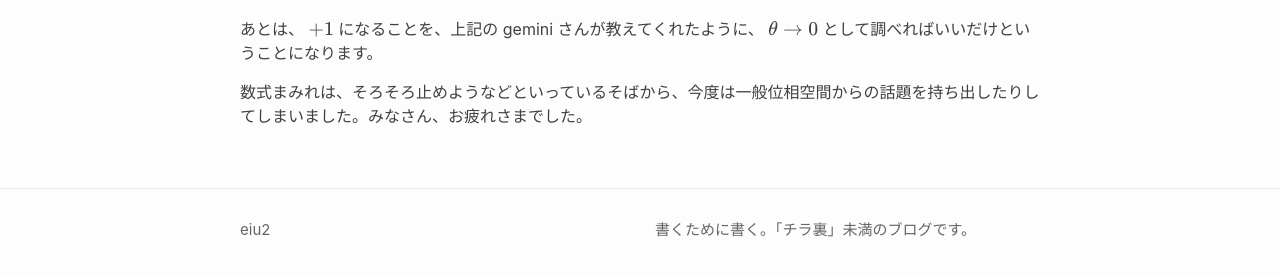
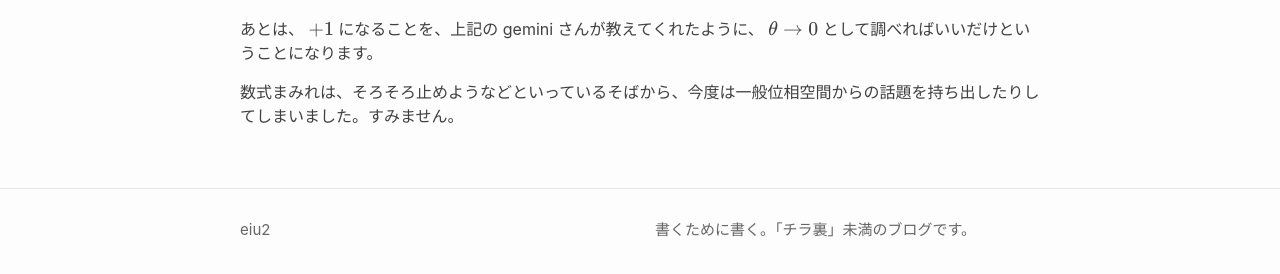
Before and after one commit to eiu2/eiu2.github.com, a Jekyll site: the page built from _posts/2026-07-02-YAAAATT.md, in a window 1280 px wide and 900 px high, scrolled down 1508 px. Shown: the part 544-818 px from the top of the window. Built offline with Jekyll 4.4.1, drawn with Linux system fonts in a browser that asks for light colours; nearby versions of some CDN libraries; formulas are drawn with MathJax 3.

Commit message:
Update 2026-07-02-YAAAATT.md

```diff
--- a/_posts/2026-07-02-YAAAATT.md
+++ b/_posts/2026-07-02-YAAAATT.md
@@ -154,4 +154,4 @@ $+1$
 $\theta\to0$
 として調べればいいだけということになります。
 
-数式まみれは、そろそろ止めようなどといっているそばから、今度は一般位相空間からの話題を持ち出したりしてしまいました。みなさん、お疲れさまでした。
+数式まみれは、そろそろ止めようなどといっているそばから、今度は一般位相空間からの話題を持ち出したりしてしまいました。すみません。
```
